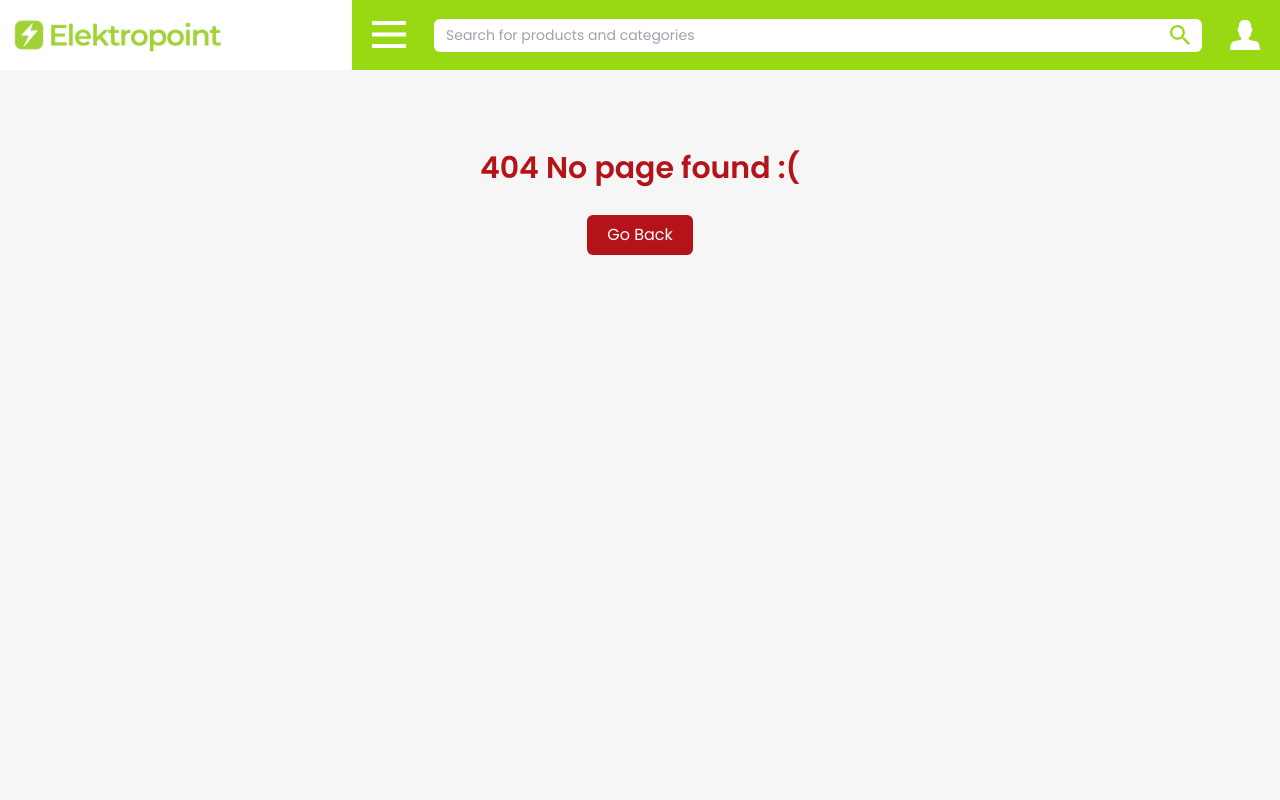
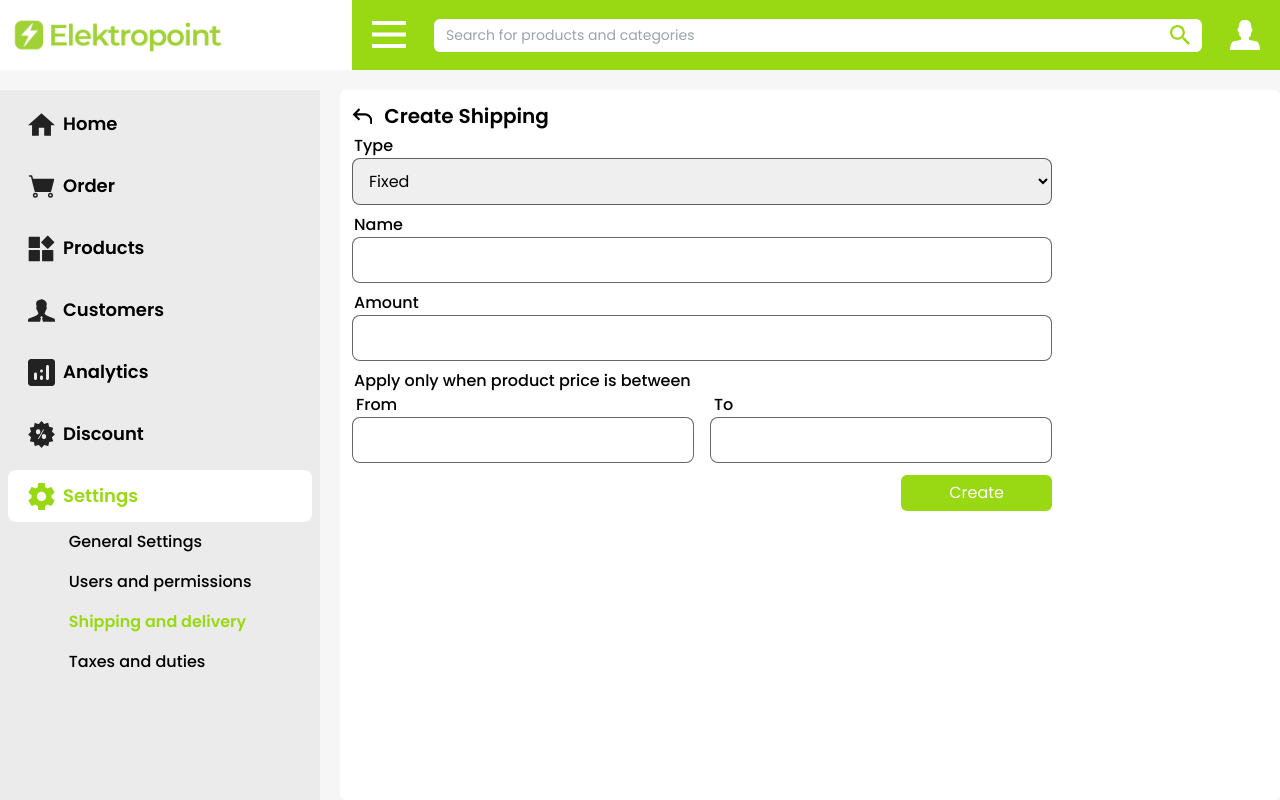
Before and after one commit to AbdullahCodesxD/Elektropoint, a React (Vite) app in the folder client/: page /dashboard/settings/shipping/new in a window 1280 px wide. Built offline with nearby package versions, Linux system fonts and the light colour scheme.

Commit message:
Create shipping frontend and some changes in backend

```diff
--- a/client/src/App.jsx
+++ b/client/src/App.jsx
@@ -33,6 +33,7 @@ import CreateCustomer from "./pages/dashboard/CreateCustomer/CreateCustomer";
 import NewOrder from "./pages/dashboard/Orders/NewOrder";
 import ProductPage from "./pages/dashboard/Product/ProductPage";
 import CreateDiscount from "./pages/dashboard/CreateDiscount/CreateDiscount";
+import ShippingNew from "./pages/dashboard/Settings/ShippingNew/ShippingNew";
 
 const router = createBrowserRouter([
   {
@@ -166,6 +167,10 @@ const router = createBrowserRouter([
             path: "/dashboard/settings/shipping",
             element: <ShippingAndDelivery />,
           },
+          {
+            path: "/dashboard/settings/shipping/new",
+            element: <ShippingNew />,
+          },
 
           {
             path: "/dashboard/settings/taxes",
--- a/client/src/pages/dashboard/Settings/ShippingAndDelivery/CustomShipping.jsx
+++ b/client/src/pages/dashboard/Settings/ShippingAndDelivery/CustomShipping.jsx
@@ -9,7 +9,7 @@ export default function CustomShipping() {
 
       <div className="p-3">
         <p className="text-[14px] ">
-          <Button to="#" extraClasses="text-main">
+          <Button to="new" extraClasses="text-main">
             Create a new profile
           </Button>{" "}
           to add custom rates or destination restrictions for groups of products
--- a/client/src/pages/dashboard/Settings/ShippingAndDelivery/Shipping.jsx
+++ b/client/src/pages/dashboard/Settings/ShippingAndDelivery/Shipping.jsx
@@ -15,6 +15,7 @@ export default function Shipping() {
         </div>
         <Button
           type="primary"
+          to="new"
           extraClasses="max-w-[190px] py-1.5  font-[400] text-[15px]"
         >
           New Profile
--- /dev/null
+++ b/client/src/pages/dashboard/Settings/ShippingNew/NewShippingForm.jsx
@@ -0,0 +1,130 @@
+import { useState } from "react";
+import Button from "../../../../components/Button";
+
+export default function NewShippingForm() {
+  const [type, setType] = useState("fixed");
+  const [name, setName] = useState("");
+  const [amount, setAmount] = useState("");
+  const [from, setFrom] = useState("");
+  const [to, setTo] = useState("");
+
+  function handleSubmit(e) {
+    e.preventDefault();
+  }
+  return (
+    <form onSubmit={handleSubmit} className="max-w-[700px]">
+      <div className="mb-1 flex flex-col gap-2">
+        <label
+          htmlFor="type"
+          className="mt-1 pl-0.5 -mb-2 text-base font-medium"
+        >
+          Type
+        </label>
+        <select
+          value={type}
+          onChange={(e) => setType(e.target.value)}
+          className="w-full cursor-pointer max-w-[700px] px-3 py-2.5 rounded-lg outline-none border border-dark/60"
+        >
+          <option value="fixed">Fixed</option>
+          <option value="dynamic">Dynamic</option>
+        </select>
+      </div>
+
+      <div className="mb-1 flex flex-col gap-2">
+        <label
+          htmlFor="name"
+          className="mt-1 pl-0.5 -mb-2 text-base font-medium"
+        >
+          Name
+        </label>
+        <input
+          required
+          value={name}
+          onChange={(e) => setName(e.target.value)}
+          id="name"
+          type="text"
+          className="w-full max-w-[700px] px-3 py-2.5 rounded-lg outline-none border border-dark/60"
+        />
+      </div>
+
+      <div className="mb-1 flex flex-col gap-2">
+        <label
+          htmlFor="amount"
+          className="mt-1 pl-0.5 -mb-2 text-base font-medium"
+        >
+          Amount
+        </label>
+        <input
+          required
+          value={amount}
+          id="amount"
+          type="text"
+          inputMode="numeric"
+          pattern="[0-9]*"
+          onChange={(e) => {
+            const value = e.target.value.replace(/\D/g, "");
+            setAmount(value);
+          }}
+          className="w-full appearance-none max-w-[700px] px-3 py-2.5 rounded-lg outline-none border border-dark/60"
+        />
+      </div>
+
+      <div className="mb-1 flex flex-col gap-2">
+        <label
+          htmlFor="apply-to"
+          className="mt-1 pl-0.5 -mb-2 text-base font-medium"
+        >
+          Apply only when product price is between
+        </label>
+
+        <div className="flex gap-4">
+          <div className="w-full">
+            <label
+              htmlFor="from"
+              className="mt-1  pl-1 -mb-2 text-base font-medium"
+            >
+              From
+            </label>
+            <input
+              required
+              value={from}
+              id="from"
+              type="text"
+              inputMode="numeric"
+              pattern="[0-9]*"
+              onChange={(e) => {
+                const value = e.target.value.replace(/\D/g, "");
+                setFrom(value);
+              }}
+              className="w-full  appearance-none max-w-[700px] px-3 py-2.5 rounded-lg outline-none border border-dark/60"
+            />
+          </div>
+          <div className="w-full">
+            <label
+              htmlFor="to"
+              className="mt-1  pl-1 -mb-2 text-base font-medium"
+            >
+              To
+            </label>
+            <input
+              required
+              value={to}
+              id="to"
+              type="text"
+              inputMode="numeric"
+              pattern="[0-9]*"
+              onChange={(e) => {
+                const value = e.target.value.replace(/\D/g, "");
+                setTo(value);
+              }}
+              className="w-full  appearance-none max-w-[700px] px-3 py-2.5 rounded-lg outline-none border border-dark/60"
+            />
+          </div>
+        </div>
+      </div>
+      <Button extraClasses="ml-auto block w-fit bg-main text-white px-12 py-1.5 rounded-md mt-3  transition-all hover:opacity-80">
+        Create
+      </Button>
+    </form>
+  );
+}
--- /dev/null
+++ b/client/src/pages/dashboard/Settings/ShippingNew/ShippingNew.jsx
@@ -0,0 +1,18 @@
+import Button from "../../../../components/Button";
+import { BackSvg } from "../../../../components/Svgs";
+import NewShippingForm from "./NewShippingForm";
+
+export default function ShippingNew() {
+  return (
+    <div className="bg-white p-3 rounded-md">
+      <div className="flex gap-3 items-center">
+        <Button to="/dashboard/settings/shipping">
+          <BackSvg height={16} />
+        </Button>
+        <h4 className="text-xl font-semibold">Create Shipping</h4>
+      </div>
+
+      <NewShippingForm />
+    </div>
+  );
+}
```
Also changed, not shown: 2 other files (tests, documents, lock files or other folders).
